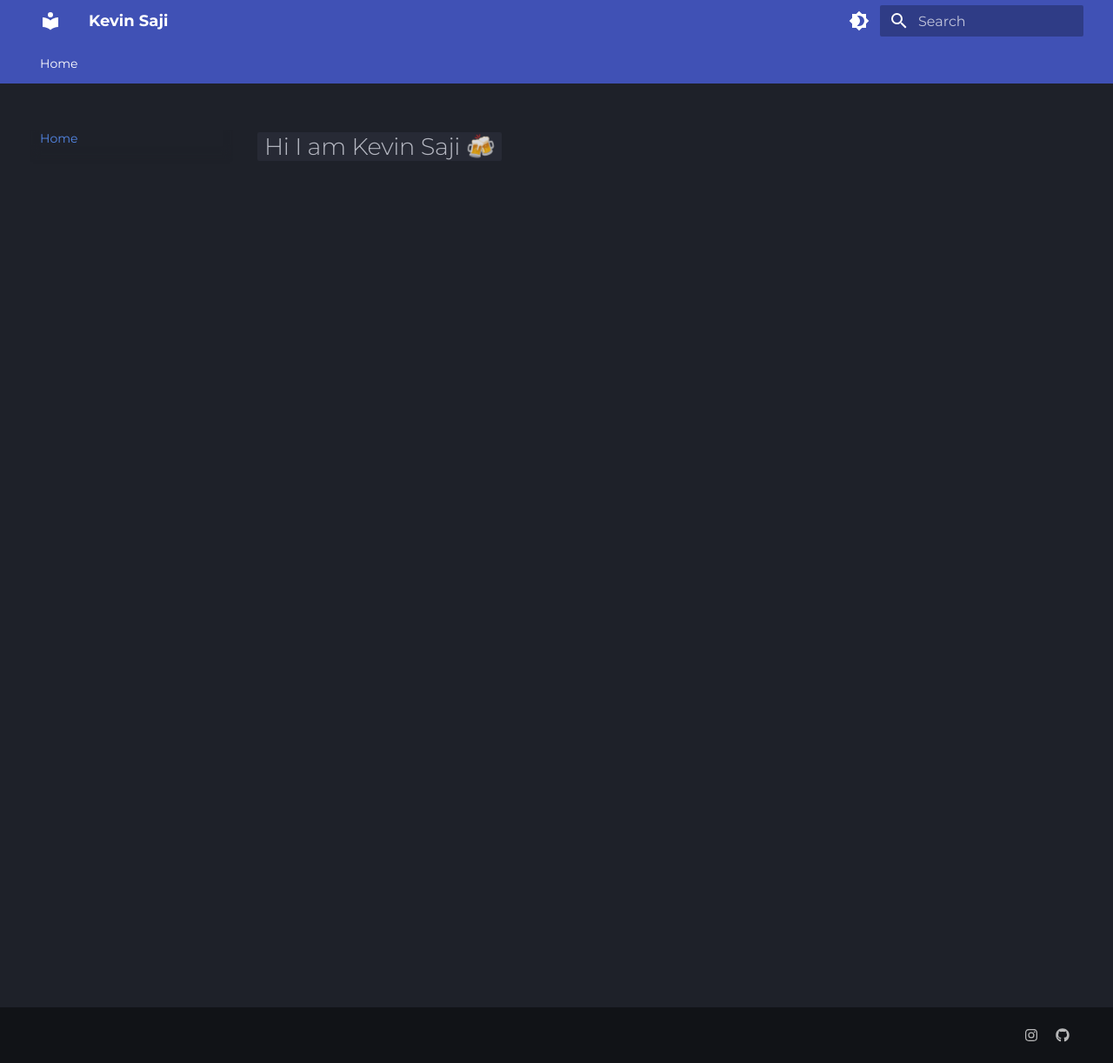
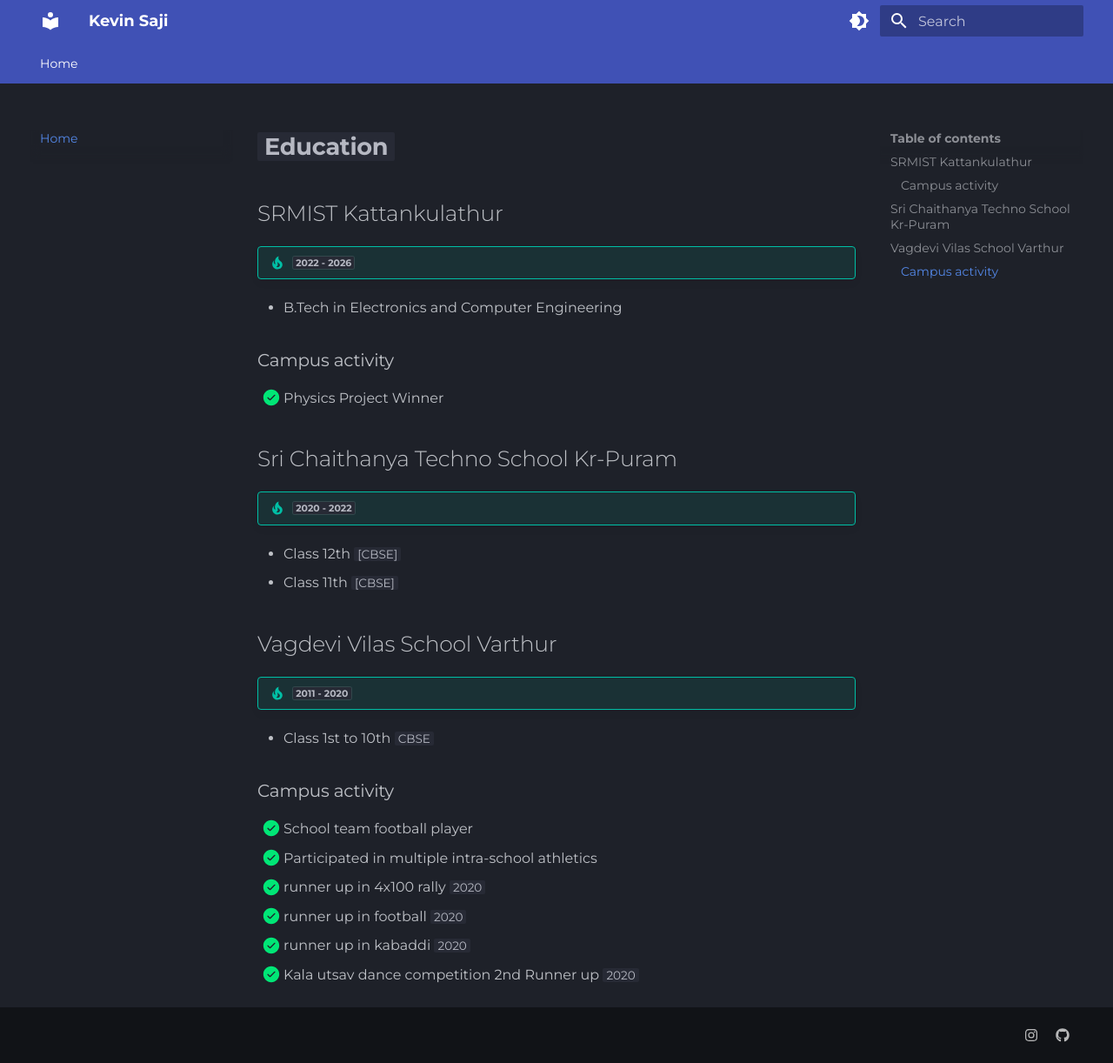
Before and after one commit to Ackerman77i/ackerman77i.github.io, an MkDocs documentation site: the page built from docs/index.md, in a window 1280 px wide and 1222 px high. Shown: the whole window at 87% size. Built offline with MkDocs 1.6.1 and Material for MkDocs 9.7.7, drawn with Linux system fonts in a browser that asks for light colours.

Commit message:
Update index.md

```diff
--- a/docs/index.md
+++ b/docs/index.md
@@ -1 +1,27 @@
-# `Hi I am Kevin Saji 🍻`
+# __`Education`__
+
+## SRMIST Kattankulathur
+
+!!!tip " `2022 - 2026` "
+- B.Tech in Electronics and Computer Engineering
+
+### Campus activity
+- [x] Physics Project Winner
+
+
+## Sri Chaithanya Techno School Kr-Puram
+!!!tip "`2020 - 2022`"
+- Class 12th `[CBSE]`
+- Class 11th `[CBSE]`
+
+## Vagdevi Vilas School Varthur
+!!!tip "`2011 - 2020`"
+- Class 1st to 10th `CBSE`
+
+### Campus activity
+- [x] School team football player
+- [x] Participated in multiple intra-school athletics
+- [x] runner up in 4x100 rally `2020`
+- [x] runner up in football `2020`
+- [x] runner up in kabaddi `2020`
+- [x] Kala utsav dance competition 2nd Runner up `2020`
```
